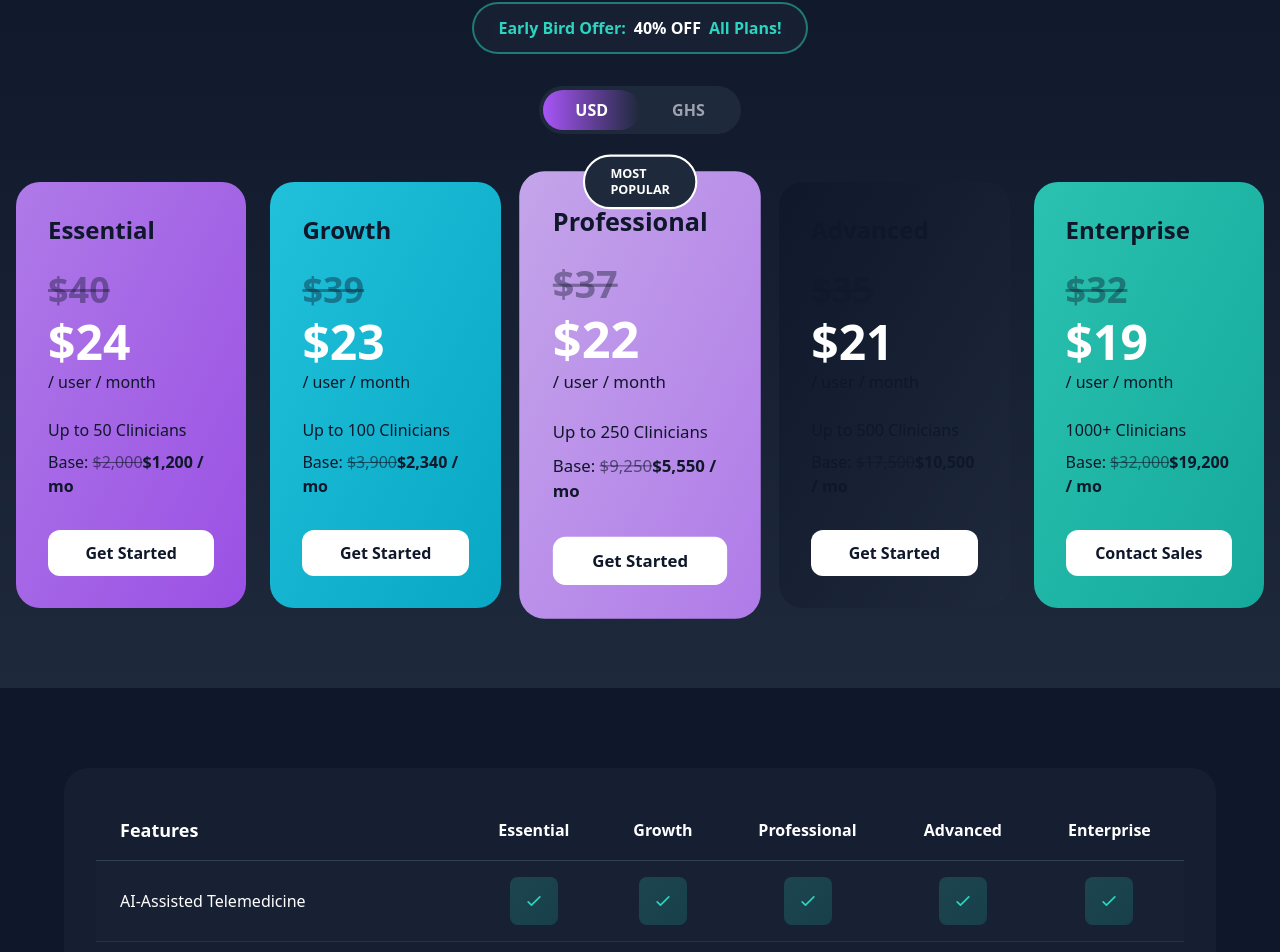
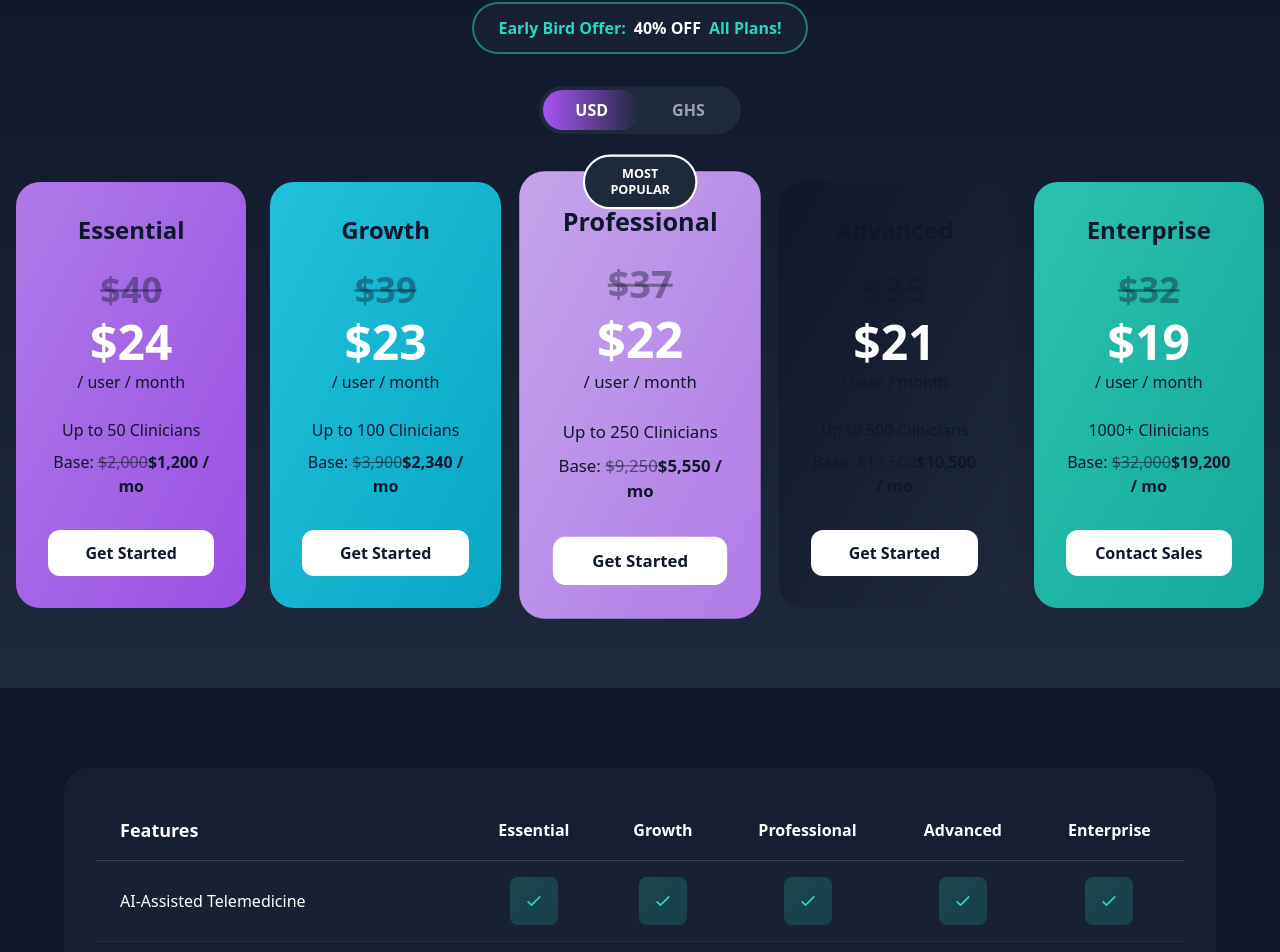
Before and after one commit to SAK1999-ctrl/e-health2, a Vue app: page /pricing in a window 1280 px wide. Shown: the part 974-1926 px from the top of the page. Built offline with nearby package versions, Linux system fonts and the light colour scheme.

Commit message:
Update pricing card: Center all text elements and add optimized hover animations

```diff
--- a/src/components/pricingcomponents/PricingCard.vue
+++ b/src/components/pricingcomponents/PricingCard.vue
@@ -1,39 +1,39 @@
 <template>
   <div
-    :class="`relative rounded-3xl p-6 sm:p-8 ${plan.popular ? 'scale-100 sm:scale-105' : ''} transition-transform hover:scale-105 sm:hover:scale-110`"
+    :class="`relative rounded-3xl p-6 sm:p-8 ${plan.popular ? 'scale-100 sm:scale-105' : ''} transition-all duration-300 ease-out hover:scale-105 sm:hover:scale-110 hover:shadow-2xl hover:shadow-purple-500/20 group`"
   >
-    <div :class="`absolute inset-0 bg-gradient-to-br ${plan.color} rounded-3xl opacity-90`"></div>
+    <div :class="`absolute inset-0 bg-gradient-to-br ${plan.color} rounded-3xl opacity-90 group-hover:opacity-95 transition-opacity duration-300`"></div>
 
     <div
       v-if="plan.popular"
-      class="absolute -top-4 left-1/2 -translate-x-1/2 px-4 sm:px-6 py-2 bg-slate-800 rounded-full border-2 border-white z-10"
+      class="absolute -top-4 left-1/2 -translate-x-1/2 px-4 sm:px-6 py-2 bg-slate-800 rounded-full border-2 border-white z-10 group-hover:scale-105 transition-transform duration-300"
     >
-      <div class="text-xs font-bold text-white">MOST</div>
-      <div class="text-xs font-bold text-white">POPULAR</div>
+      <div class="text-xs font-bold text-white text-center">MOST</div>
+      <div class="text-xs font-bold text-white text-center">POPULAR</div>
     </div>
 
-    <div class="relative z-10">
-      <h3 class="text-xl sm:text-2xl font-bold text-slate-900 mb-4 sm:mb-6">{{ plan.name }}</h3>
+    <div class="relative z-10 text-center">
+      <h3 class="text-xl sm:text-2xl font-bold text-slate-900 mb-4 sm:mb-6 text-center">{{ plan.name }}</h3>
 
-      <div class="mb-2">
+      <div class="mb-2 text-center">
         <span class="text-2xl sm:text-4xl font-bold text-slate-900/40 line-through">
           {{ symbol }}{{ originalPrice }}
         </span>
       </div>
-      <div class="mb-1">
+      <div class="mb-1 text-center">
         <span class="text-4xl sm:text-5xl font-bold text-white">
           {{ symbol }}{{ price }}
         </span>
       </div>
-      <div class="text-sm sm:text-base text-slate-900 mb-4 sm:mb-6">/ user / month</div>
+      <div class="text-sm sm:text-base text-slate-900 mb-4 sm:mb-6 text-center">/ user / month</div>
 
-      <div class="text-sm sm:text-base text-slate-900 mb-2">{{ plan.clinicians }}</div>
-      <div class="text-sm sm:text-base text-slate-900 mb-6 sm:mb-8">
+      <div class="text-sm sm:text-base text-slate-900 mb-2 text-center">{{ plan.clinicians }}</div>
+      <div class="text-sm sm:text-base text-slate-900 mb-6 sm:mb-8 text-center">
         Base: <span class="line-through text-slate-900/60">{{ symbol }}{{ originalBase.toLocaleString() }}</span>
         <span class="font-bold">{{ symbol }}{{ base.toLocaleString() }} / mo</span>
       </div>
 
-      <button class="w-full py-3 px-6 bg-white text-slate-900 rounded-xl font-semibold hover:bg-gray-100 transition-colors">
+      <button class="w-full py-3 px-6 bg-white text-slate-900 rounded-xl font-semibold hover:bg-gray-100 hover:scale-105 hover:shadow-lg transition-all duration-300 ease-out group-hover:shadow-xl">
         {{ plan.isEnterprise ? 'Contact Sales' : 'Get Started' }}
       </button>
     </div>
```
